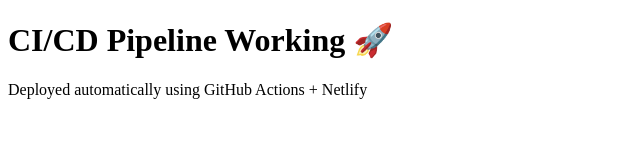
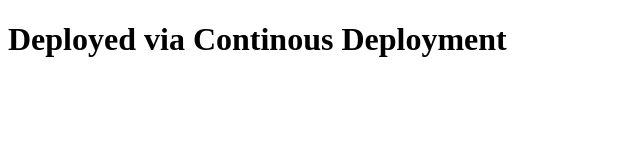
Before and after one commit to Jaggers03/devops-static-site, a plain HTML site: page index.html in a window 1280 px wide. Shown: the whole page, without its empty margins (0-640 px from the left). Drawn offline with Linux system fonts and the light colour scheme.

Commit message:
Verify auto deployment

```diff
--- a/index.html
+++ b/index.html
@@ -4,7 +4,6 @@
   <title>DevOps CI/CD Demo</title>
 </head>
 <body>
-  <h1>CI/CD Pipeline Working 🚀</h1>
-  <p>Deployed automatically using GitHub Actions + Netlify</p>
+  <h1>Deployed via Continous Deployment</h1>
 </body>
 </html>
```
